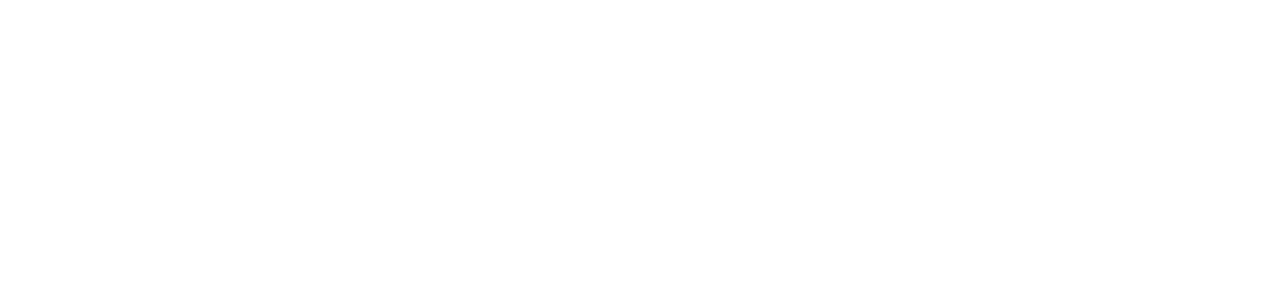
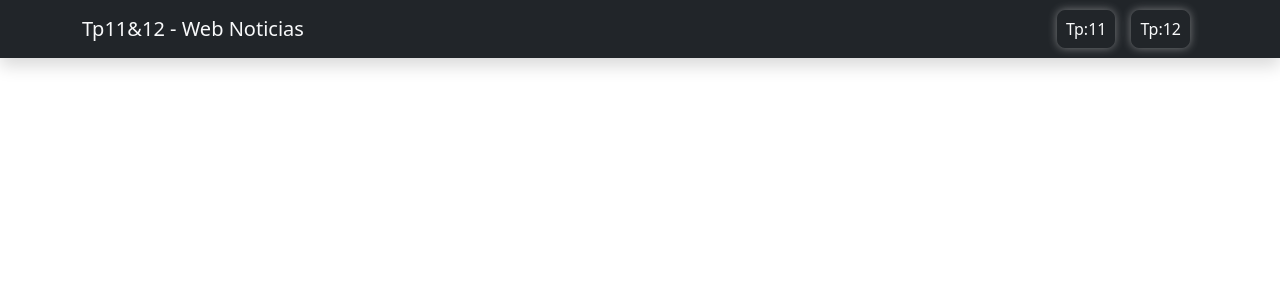
Before and after one commit to Maxii34/Tp11-12---Web-Noticias, a React (Vite) app: page / in a window 1280 px wide. Shown: the top 300 px of the page. Built offline with nearby package versions, Linux system fonts and the light colour scheme.

Commit message:
Se agrego el navbar con su titulo y btn.

```diff
--- a/src/App.jsx
+++ b/src/App.jsx
@@ -1,12 +1,22 @@
-
+import { BrowserRouter, Routes, Route } from "react-router";
+import Inicio from "./Components/Inicio";
+import Tp12Noticias from "./Components/Tp12Noticias";
+import Menu from "./Components/Shared/Menu";
 
 function App() {
-
   return (
     <>
-      <main></main>
+      <BrowserRouter>
+      <Menu></Menu>
+        <main className="container my-4">
+          <Routes>
+            <Route path="/" element={<Inicio></Inicio>}></Route>
+            <Route path="/Tp12" element={<Tp12Noticias></Tp12Noticias>}></Route>
+          </Routes>
+        </main>
+      </BrowserRouter>
     </>
-  )
+  );
 }
 
-export default App
+export default App;
--- /dev/null
+++ b/src/Components/Inicio.jsx
@@ -0,0 +1,10 @@
+
+const Inicio = () => {
+    return (
+        <div>
+
+        </div>
+    );
+};
+
+export default Inicio;
--- /dev/null
+++ b/src/Components/Shared/Menu.jsx
@@ -0,0 +1,22 @@
+import Container from "react-bootstrap/Container";
+import Nav from "react-bootstrap/Nav";
+import Navbar from "react-bootstrap/Navbar";
+
+const Menu = () => {
+  return (
+    <Navbar expand="lg" className=" bg-dark shadow">
+      <Container>
+        <Navbar.Brand href="#home" className=" text-light">Tp11&12 - Web Noticias</Navbar.Brand>
+        <Navbar.Toggle aria-controls="basic-navbar-nav" />
+        <Navbar.Collapse id="basic-navbar-nav">
+          <Nav className="ms-auto">
+            <Nav.Link href="/" className="text-light btn-css mx-2">Tp:11</Nav.Link>
+            <Nav.Link href="/Tp12" className="text-light btn-css mx-2">Tp:12</Nav.Link>
+          </Nav>
+        </Navbar.Collapse>
+      </Container>
+    </Navbar>
+  );
+};
+
+export default Menu;
--- /dev/null
+++ b/src/Components/Tp12Noticias.jsx
@@ -0,0 +1,10 @@
+
+const Tp12Noticias = () => {
+    return (
+        <div>
+
+        </div>
+    );
+};
+
+export default Tp12Noticias;
--- a/src/index.css
+++ b/src/index.css
@@ -0,0 +1,26 @@
+.btn-css {
+  background-color: #212529;
+  color: #fff;
+  border: 1px solid #212529;
+  border-radius: 8px;
+  margin: 2px;
+  padding: 6px 12px;
+  display: inline-block;
+  font-weight: 400;
+  text-align: center;
+  vertical-align: middle;
+  cursor: pointer;
+  user-select: none;
+  font-size: 1rem;
+  transition: color .15s ease-in-out,
+              background-color .15s ease-in-out,
+              border-color .15s ease-in-out,
+              box-shadow .15s ease-in-out;
+box-shadow: 0 0 10px rgba(255,255,255,0.4);
+}
+
+.btn-css:hover {
+  background-color: #13468a;
+  border-color: #1a1e21;
+  color: #fff;
+}
```
Also changed, not shown: src/Components/Shared/Footer.jsx (added).
